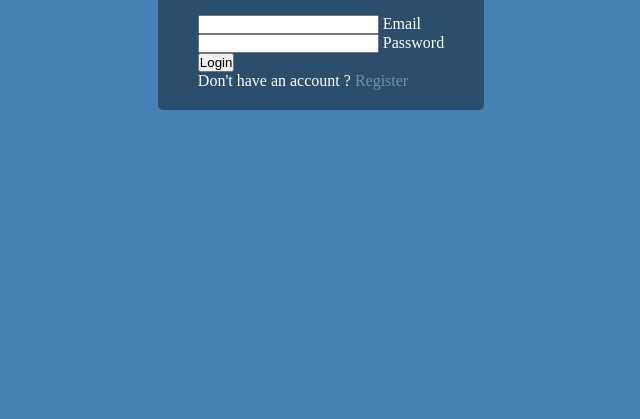
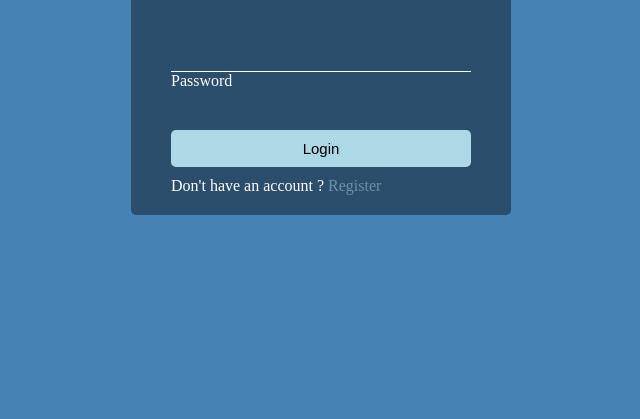
Before and after one commit to Am1d1v/FormWaveAnimation, a plain HTML site: page index.html in a window 1280 px wide. Shown: the part 381-800 px from the top of the page, without its empty margins (319-959 px from the left). Drawn offline with Linux system fonts and the light colour scheme.

Commit message:
added more styles

```diff
--- a/styles/style.sass
+++ b/styles/style.sass
@@ -25,6 +25,33 @@ body
         color: lightblue
         animation: linkEffect 5s ease infinite
 
+.form-control
+    position: relative
+    margin: 20px 0 40px
+    width: 300px
+    input
+        background-color: transparent
+        border: none
+        border-bottom: 1px solid #fff
+        outline: none
+        color: #fff
+        display: block
+        width: 100%
+        padding: 15px 0
+        font-size: 18px
+
+.btn
+    cursor: pointer
+    display: inline-block
+    width: 100%
+    background: lightblue
+    padding: 10px
+    font-size: 15px
+    border: 0
+    border-radius: 5px
+    margin-bottom: 10px
+    &:active
+        transform: scale(0.95)
 
 
 //Keyframes
```
Also changed, not shown: styles/style.css, styles/style.min.css, 2 other files.
